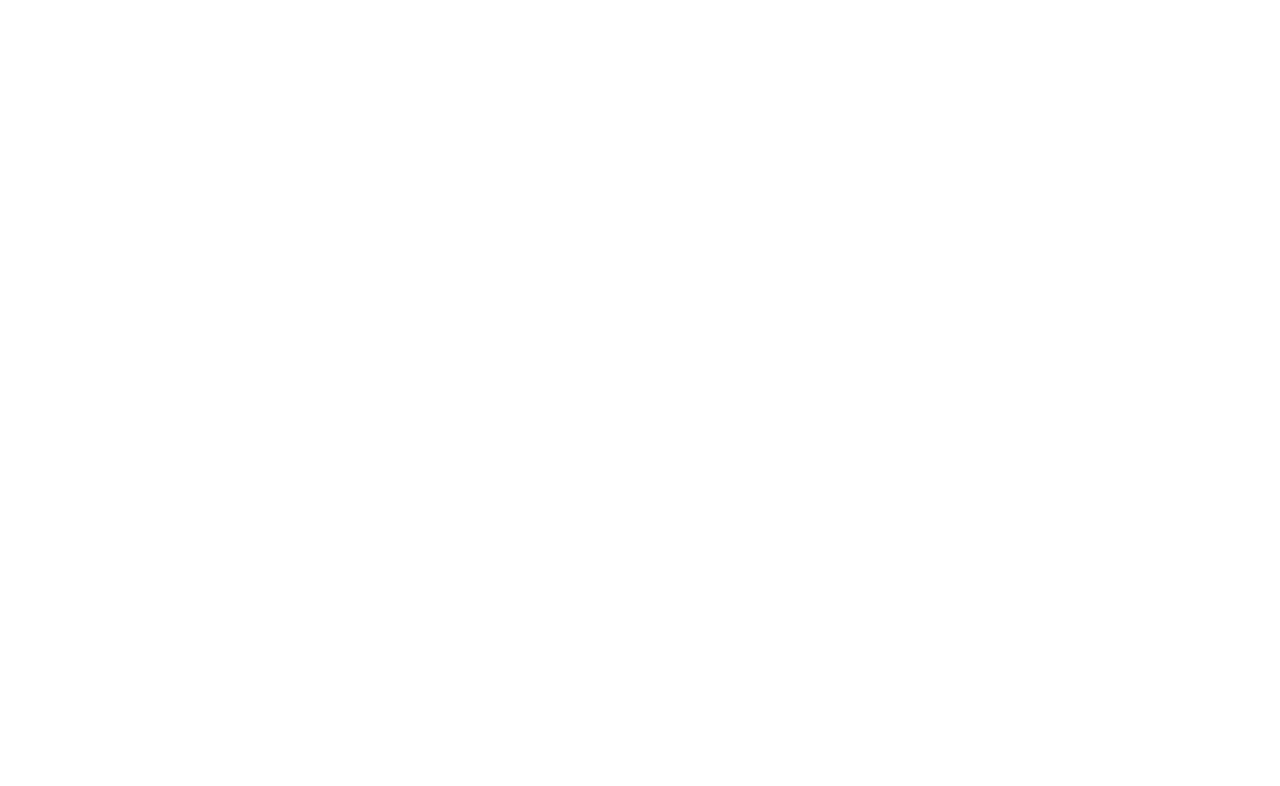
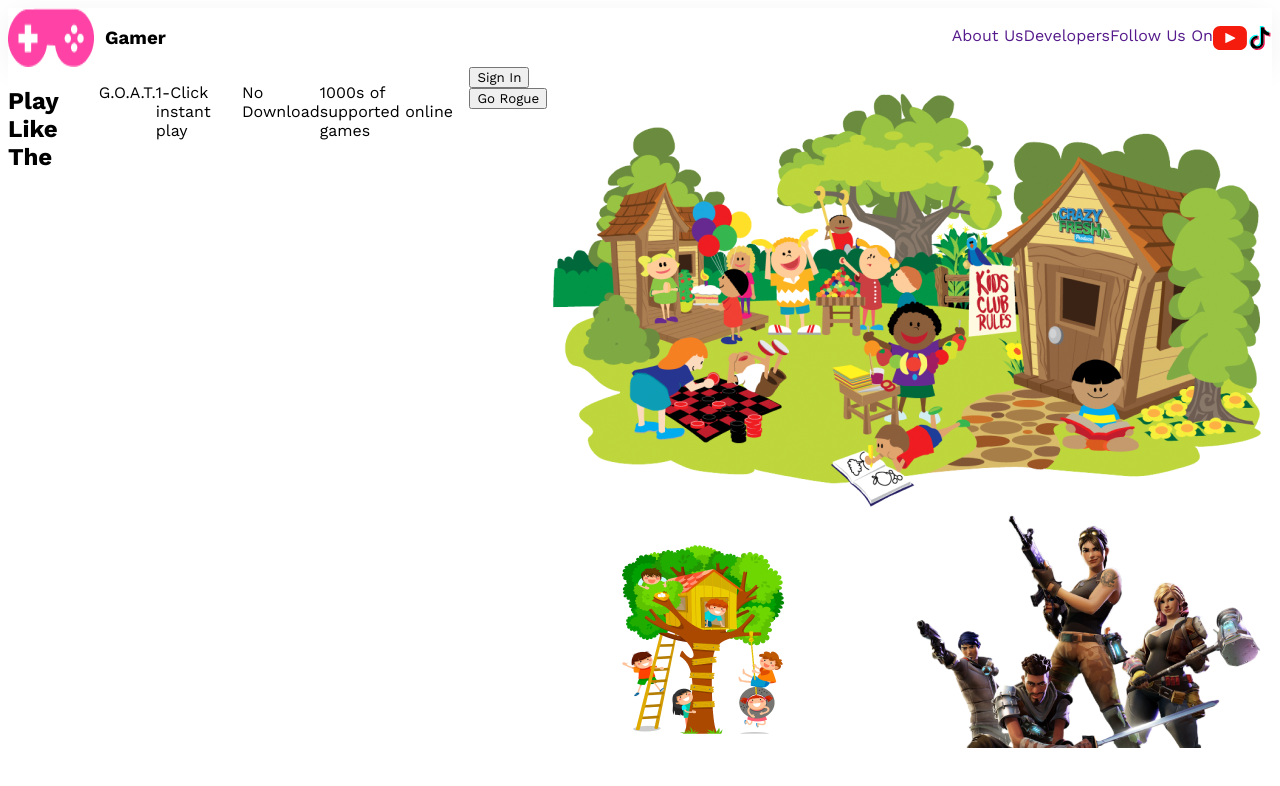
Before and after one commit to prodip1986/B8A2-Gamer-Zone, a plain HTML site: page index.html in a window 1280 px wide. Drawn offline with nearby package versions, Linux system fonts and the light colour scheme.

Commit message:
add banner

```diff
--- a/index.html
+++ b/index.html
@@ -10,13 +10,35 @@
 <body>
    <header>
     <nav>
-        <div class="div">
+        <div class="nav-title">
+            <img src="./images/Frame.png" alt="">
+            <h3>Gamer</h3>
+        </div>
+        <div class="nav-item">
+            <a href="">About Us</a>
+            <a href="">Developers</a>
+            <a href="">Follow Us On</a>
+            <img src="./images/Vector.svg" alt="">
+            <img src="./images/tik-tok.svg" alt="">
+        </div>
 
-        </div>
-        <div class="div">
+    </nav>
+        <body>
+            <div class="banner-section">
+            <h2>Play Like The</h2>
+            <p>G.O.A.T.</p>
+            <p>1-Click instant play</p>
+            <p>No Download</p>
+            <p>1000s of supported online games</p>
+            <div class="btn">
+                <button>Sign In</button>
+                <button>Go Rogue</button>
+            </div>
 
-        </div>
-       </nav>
+                <img src="./images/Group 18.png" alt="">
+
+            </div>
+        </body>
    </header>
    <main>
 
--- a/styles/style.css
+++ b/styles/style.css
@@ -4,3 +4,32 @@
   *{
     font-family: 'Work Sans', sans-serif;
   }
+/* nav styles start here */
+
+    nav{
+        background: #FFF;
+    box-shadow: 0px 4px 30px 0px rgba(0, 0, 0, 0.05);
+        display: flex;
+        justify-content: space-between;
+        align-items: center;
+    }
+
+.nav-title{
+    display: flex;
+    gap: 10px;
+}
+.nav-item{
+    display: flex;
+    justify-content: space-between;
+}
+.nav-item a{
+    text-decoration: none;
+    text-align: center;
+
+}
+.banner-section{
+
+    background: #FFF;
+    display: flex;
+
+}
```
Also changed, not shown: images/Vector.svg (added), images/tik-tok.svg (added).
